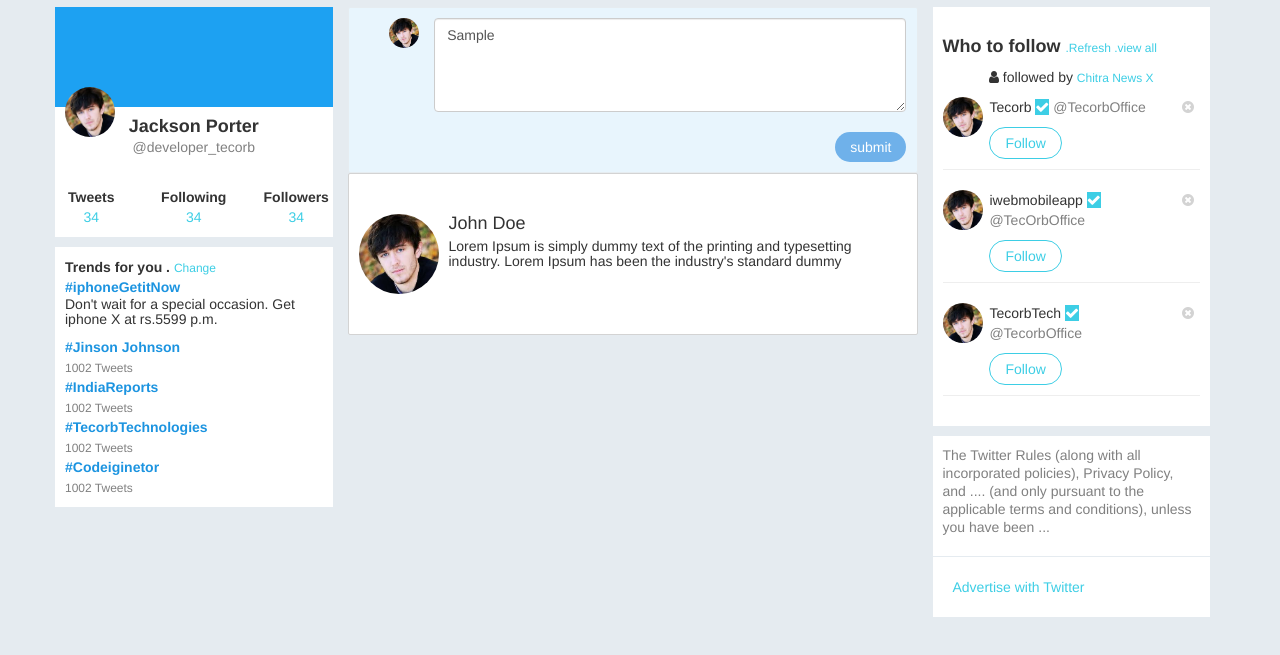
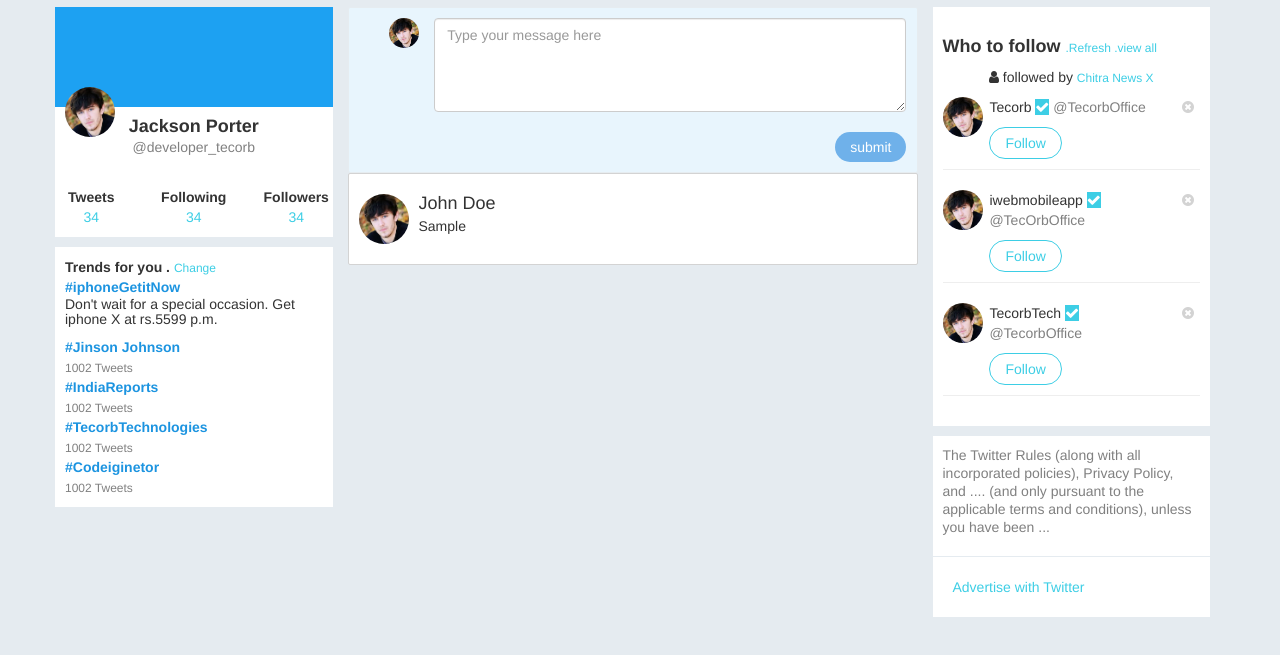
Before and after one commit to loveyhtu21/Twitter-JqueryAssignment, a plain HTML site: page index.html in a window 1280 px wide. Both pictures are taken after typing "Sample" into the empty fields and a click on the input "submit". Shown: the part 49-704 px from the top of the page. Drawn offline with nearby package versions, Linux system fonts and the light colour scheme.

Commit message:
make it better

```diff
--- a/index.html
+++ b/index.html
@@ -15,7 +15,10 @@
   		margin:0px;
   		padding: 0px;
   		overflow-x: hidden;
-  		overflow-y: hidden;
+  		overflow-y: auto;
+  	}
+  	.login{
+  		padding: 20px 10px 20px 10px;
   	}
   </style>
 </head>
@@ -96,7 +99,7 @@
 				<div class="login-2">
 					<form id="send_message">
 						<div class="row">
-							<form>
+							<form action="#">
 								<div class="col-xs-1">
 									<img src="img/boy.jpeg" class="media-object img-circle" style="width:30px;height: 30px;display: inline-block;">
 								</div>
@@ -109,18 +112,10 @@
 						</div>
 					</form>
 				</div>
+				<div id="feed">
 
-				<div class="login" style="padding: 40px 10px 40px 10px;">
-					<div class="media">
-					  <div class="media-left">
-					    <img src="img/boy.jpeg" class="media-object img-circle" style="width:80px;height: 80px;">
-					  </div>
-					  <div class="media-body">
-					    <h4 class="media-heading">John Doe</h4>
-					    <p style="width: 90%;line-height: 15px;"> Lorem Ipsum is simply dummy text of the printing and typesetting industry. Lorem Ipsum has been the industry's standard dummy </p>
-					  </div>
-					</div>
 				</div>
+
 			</div><!--col-5-->
 
 			<div class="col-md-3" style="padding-left: 0px;">
@@ -186,20 +181,26 @@
 		</div><!--main-row-->
 	<script type="text/javascript">
 
+		var messages = []
+
 		$('#send_message').on("submit",function(){
 			var msg = $('#message').val()
 			if(msg.trim()==""){ // Blank Message submit
 				return false;
 			}else if (msg.length<=50){ // Normal message no need to split.
 				console.log(msg)
+				messages.push(msg)
+				generateFeed(messages)
 			}else{ // Message with more then 50 characters
 				result = splitMessage(msg)
 				if(result){ // Valid message result in array of splited messages
 					console.log(result)
+					generateFeed(result)
 				}else{ // Invalid message
 					alert("Invalid message")
 				}
 			}
+			$('#message').val("")
 			return false;
 		})
 
@@ -228,10 +229,27 @@
 			// console.log(msgResult)
 			for(i=0;i<msgResult.length;i++){
 				msgResult[i] = (i+1)+"/"+msgResult.length+" "+msgResult[i]
+				messages.push(msgResult[i])
 			}
 			return msgResult
 		}
 
+		function generateFeed(messages){
+					for(j=0;j<messages.length;j++){
+						$('#feed').append(`<div class="login">
+						<div class="media">
+						  <div class="media-left">
+						    <img src="img/boy.jpeg" class="media-object img-circle" style="width:50px;height: 50px;">
+						  </div>
+						  <div class="media-body">
+						    <h4 class="media-heading">John Doe</h4>
+						    <p style="width: 90%;line-height: 15px;">`+messages[j]+` </p>
+						  </div>
+						</div>
+					</div>`)
+					}
+
+		}
 	</script>
 
 	</div>
```
